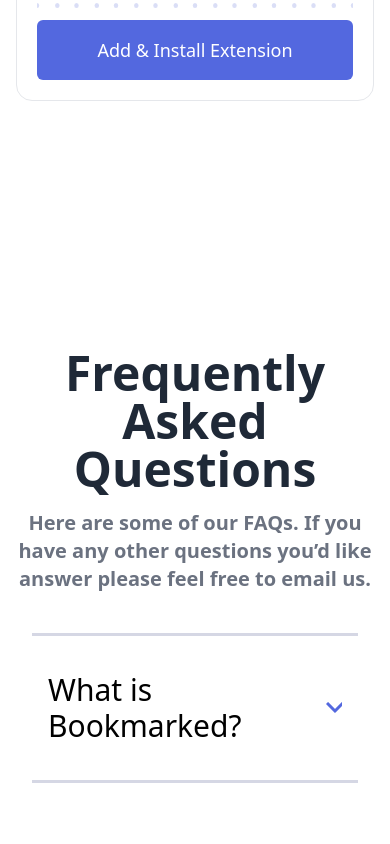
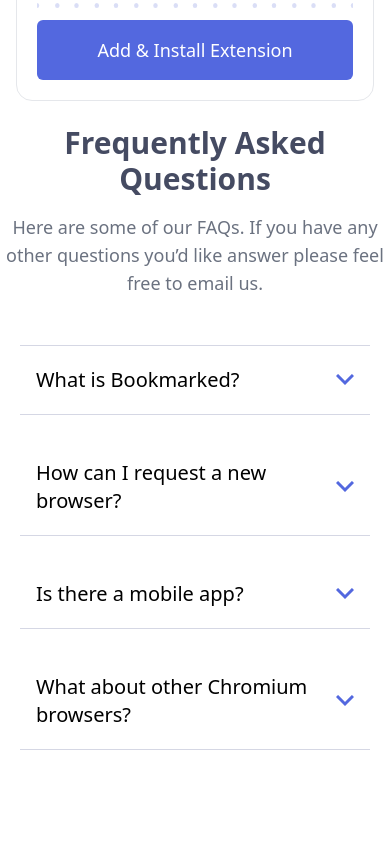
Before and after one commit to springboot20/booking-template, a React (Create React App) app: page / in a window 390 px wide. Shown: the part 3100-3944 px from the top of the page. After the commit the page ends 3850 px from the top, so only its background shows below. Built offline with nearby package versions, Linux system fonts and the light colour scheme.

Commit message:
added smooth scolling to all sections

```diff
--- a/src/components/extension/Extensions.jsx
+++ b/src/components/extension/Extensions.jsx
@@ -25,7 +25,7 @@
   ];
 
   return (
-    <section className="relative py-6 xl:h-screen">
+    <section className="relative py-6 xl:h-screen xl:py-0" id="pricing">
       <div className="grid grid-cols-1 mx-auto max-w-7xl place-items-center place-content-center lg:h-full px-4 xl:px-0">
         <article className="max-w-2xl mx-auto">
           <h1 className="text-center text-3xl sm:text-5xl mb-4 font-semibold text-very-dark-blue">
--- a/src/components/faqs/FrequentlyQuestions.jsx
+++ b/src/components/faqs/FrequentlyQuestions.jsx
@@ -1,40 +1,43 @@
-import React from 'react';
-import Questions from './Questions';
+import React from "react";
+import Questions from "./Questions";
 
 const faqQuestions = [
   {
-    title: 'What is Bookmarked?',
+    title: "What is Bookmarked?",
     answer:
-      'Lorem ipsum dolor sit amet, consectetur adipiscing elit. Fusce tincidunt justo eget ultricies fringilla. Phasellus blandit ipsum quis quam ornare mattis.',
+      "Lorem ipsum dolor sit amet, consectetur adipiscing elit. Fusce tincidunt justo eget ultricies fringilla. Phasellus blandit ipsum quis quam ornare mattis.",
   },
   {
-    title: 'How can I request a new browser?',
+    title: "How can I request a new browser?",
     answer:
-      '  Vivamus luctus eros aliquet convallis ultricies. Mauris augue massa, ultricies non ligula. Suspendisse imperdiet. Vivamus luctus eros aliquet convallis ultricies. Mauris augue massa, ultricies non ligula. Suspendisse imperdie tVivamus luctus eros aliquet convallis ultricies. Mauris augue massa, ultricies non ligula. Suspendisse imperdiet.',
+      "  Vivamus luctus eros aliquet convallis ultricies. Mauris augue massa, ultricies non ligula. Suspendisse imperdiet. Vivamus luctus eros aliquet convallis ultricies. Mauris augue massa, ultricies non ligula. Suspendisse imperdie tVivamus luctus eros aliquet convallis ultricies. Mauris augue massa, ultricies non ligula. Suspendisse imperdiet.",
   },
   {
-    title: 'Is there a mobile app?',
+    title: "Is there a mobile app?",
     answer:
-      ' Sed consectetur quam id neque fermentum accumsan. Praesent luctus vestibulum dolor, ut condimentum urna vulputate eget. Cras in ligula quis est pharetra mattis sit amet pharetra purus. Seds ollicitudin ex et ultricies bibendum.',
+      " Sed consectetur quam id neque fermentum accumsan. Praesent luctus vestibulum dolor, ut condimentum urna vulputate eget. Cras in ligula quis est pharetra mattis sit amet pharetra purus. Seds ollicitudin ex et ultricies bibendum.",
   },
   {
-    title: 'What about other Chromium browsers?',
+    title: "What about other Chromium browsers?",
     answer:
-      'Integer condimentum ipsum id imperdiet finibus. Vivamus in placerat mi, at euismod dui. Aliquam vitae neque eget nisl gravida pellentesque non ut velit.',
+      "Integer condimentum ipsum id imperdiet finibus. Vivamus in placerat mi, at euismod dui. Aliquam vitae neque eget nisl gravida pellentesque non ut velit.",
   },
 ];
 
 const FrequentlyQuestions = () => {
   return (
-    <section className='mt-28 relative top-28 lg:h-[calc(100vh-7rem)] px-3 sm:px-6 lg:px-8 lg:mt-0'>
-      <div className='grid grid-cols-1 mx-auto max-w-12xl place-items-center place-content-center lg:h-full gap-10'>
-        <article className='max-w-2xl mx-auto'>
-          <h1 className='text-center text-5xl mb-4 font-semibold text-gray-800'>Frequently Asked Questions</h1>
-          <p className='text-center text-xl font-semibold text-gray-500 md:pb-14 lg:pb-0'>
-            Here are some of our FAQs. If you have any other questions you’d like answer please feel free to email us.
+    <section className="relative xl:h-screen">
+      <div className="grid grid-cols-1 mx-auto max-w-7xl place-items-center place-content-center xl:h-full gap-8">
+        <article className="max-w-2xl mx-auto">
+          <h1 className="text-center text-3xl sm:text-5xl mb-4 font-semibold text-very-dark-blue">
+            Frequently Asked Questions
+          </h1>
+          <p className="text-center text-lg font-normal text-gray-500">
+            Here are some of our FAQs. If you have any other questions you’d like answer please feel
+            free to email us.
           </p>
         </article>
-        <article className='grid grid-cols-1 gap-6 w-full max-w-7xl px-5'>
+        <article className="grid grid-cols-1 gap-6 w-full max-w-7xl px-5 mt-4">
           {faqQuestions.map((faq) => (
             <Questions key={faq.title} question={faq} />
           ))}
--- a/src/components/faqs/Questions.jsx
+++ b/src/components/faqs/Questions.jsx
@@ -1,25 +1,28 @@
-import React, { useState } from 'react';
+import React, { useState } from "react";
 
 const Questions = ({ question }) => {
   const [isOpen, setIsOpen] = useState(false);
 
   return (
-    <div className='faq-card px-4 py-9 w-auto'>
-      <header className='flex justify-between items-center w-full'>
-        <h3 className='text-3xl font-medium'>{question.title}</h3>
-        <svg
-          xmlns='http://www.w3.org/2000/svg'
-          width='18'
-          height='12'
-          onClick={() => setIsOpen(!isOpen)}
-          className={`ease transition-all delay-75 hover:stroke-soft-red stroke-soft-blue cursor-pointer ${
-            isOpen ? 'rotate-180' : ''
-          }`}>
-          <path fill='none' strokeWidth='3' d='M1 1l8 8 8-8' />
-        </svg>
+    <div className="faq-card px-4 py-5 w-auto h-auto transition-all">
+      <header className="flex justify-between items-center w-full">
+        <h3 className="text-xl font-medium">{question.title}</h3>
+        <button className="flex items-center justify-center">
+          <svg
+            xmlns="http://www.w3.org/2000/svg"
+            width="18"
+            height="12"
+            onClick={() => setIsOpen(!isOpen)}
+            className={`ease transition-all delay-75 hover:stroke-soft-red stroke-soft-blue cursor-pointer ${
+              isOpen ? "rotate-180" : ""
+            }`}
+          >
+            <path fill="none" strokeWidth="3" d="M1 1l8 8 8-8" />
+          </svg>
+        </button>
       </header>
-      <div className={`py-8 ${isOpen ? 'block' : 'hidden'}`}>
-        <p className='text-xl font-medium text-gray-700'>{question.answer}</p>
+      <div className={`py-8 ${isOpen ? "block" : "hidden"}`}>
+        <p className="text-lg font-medium text-gray-700">{question.answer}</p>
       </div>
     </div>
   );
--- a/src/components/features/Features.jsx
+++ b/src/components/features/Features.jsx
@@ -81,7 +81,7 @@
   const [view, setView] = useState("simple-bookmark");
 
   return (
-    <section className="relative xl:h-screen py-6">
+    <section className="relative xl:h-screen py-6" id="features">
       <div className="grid grid-cols-1 mx-auto max-w-7xl place-items-center place-content-center xl:h-full gap-10 px-4 xl:px-0">
         <article className="max-w-2xl mx-auto">
           <h1 className="text-center text-3xl sm:text-5xl mb-4 font-semibold text-very-dark-blue">
--- a/src/components/hero/Hero.jsx
+++ b/src/components/hero/Hero.jsx
@@ -4,7 +4,7 @@
 
 const Hero = () => {
   return (
-    <section className="relative py-28 xl:pb-0">
+    <section className="relative py-28 xl:pb-0" id="hero">
       <div className="max-w-7xl mx-auto grid grid-cols-1 px-4 xl:px-0 lg:grid-cols-2 gap-8 items-center place-content-center lg:h-[calc(100vh-7rem)]">
         <article className="order-2 lg:order-1">
           <h1 className="text-3xl sm:text-5xl font-bold text-very-dark-blue text-center lg:text-left">
--- a/src/index.css
+++ b/src/index.css
@@ -104,39 +104,6 @@
     @apply border-b;
   }
 
-  .features-navigation::before {
-    content: '';
-    position: absolute;
-    bottom: 0;
-    left: 0;
-    width: 100%;
-    height: 5px;
-    background: #d5d7e4;
-  }
-
-  .features-navigation::after {
-    content: '';
-    position: absolute;
-    bottom: 0;
-    left: 0;
-    width: 33.333%;
-    height: 5px;
-    display: block;
-    background: #fa5757;
-  }
-
-  .features-navigation.simple-bookmark::after {
-    @apply left-0;
-  }
-
-  .features-navigation.speedy-searching::after {
-    @apply left-1/3;
-  }
-
-  .features-navigation.easy-sharing::after {
-    @apply left-2/3;
-  }
-
   .nav-btn:nth-child(1) {
     @apply border-t-[0.2rem] border-b-[0.2rem] border-grayish-blue w-2/3 md:w-auto;
   }
@@ -157,12 +124,12 @@
   }
 
   .faq-card:nth-child(1) {
-    @apply border-t-[0.2rem] border-b-[0.2rem] border-grayish-blue;
+    @apply border-t border-b border-grayish-blue;
   }
 
   .faq-card:nth-child(2),
   .faq-card:nth-child(3),
   .faq-card:nth-child(4) {
-    @apply border-b-[0.2rem] border-grayish-blue;
+    @apply border-b border-grayish-blue;
   }
 }
--- a/src/utils/AxiosInstance.js
+++ /dev/null
@@ -1,23 +0,0 @@
-import axios from 'axios';
-
-export const AxiosInstance = axios.create({
-  baseURL: 'http://localhost:5000/api/v1',
-  headers: {
-    'Content-Type': 'application/json',
-    'Access-Control-Allow-Origin': '*',
-  },
-});
-
-axios.interceptors.request.use(
-  (config) => {
-    const tokens = JSON.parse(localStorage.getItem('tokens'));
-    const accessToken = tokens?.accessToken; // use optional chaining to avoid TypeError
-
-    if (accessToken) config.headers.Authorization = `Bearer ${accessToken}`;
-
-    return config;
-  },
-  (error) => {
-    return Promise.reject(error);
-  }
-);
--- /dev/null
+++ b/src/utils/scroll.js
@@ -0,0 +1,9 @@
+export const smoothScroll = (elementId) => {
+  const element = document.getElementById(elementId);
+
+  element.scrollIntoView({
+    behavior: "smooth",
+    inline: "nearest",
+    block: "start",
+  });
+};
```
Also changed, not shown: src/components/navigation/NavBar.jsx (+72 -56 lines).
